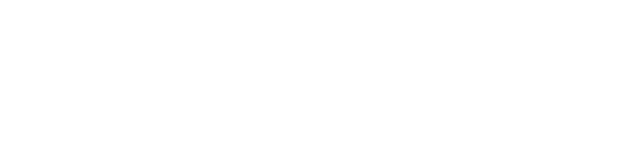
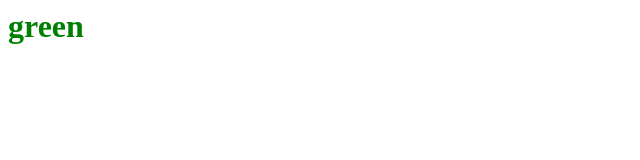
Before and after one commit to Furbi69/website, a plain HTML site: page index.html in a window 1280 px wide. Shown: the whole page, without its empty margins (0-640 px from the left). Drawn offline with Linux system fonts and the light colour scheme.

Commit message:
Update index.html

```diff
--- a/index.html
+++ b/index.html
@@ -3,6 +3,6 @@
     <link rel="stylesheet" href="main.css">
   </head>
   <body>
-    <h1></h1>
+    <h1>green</h1>
   </body>
 </html>
```
